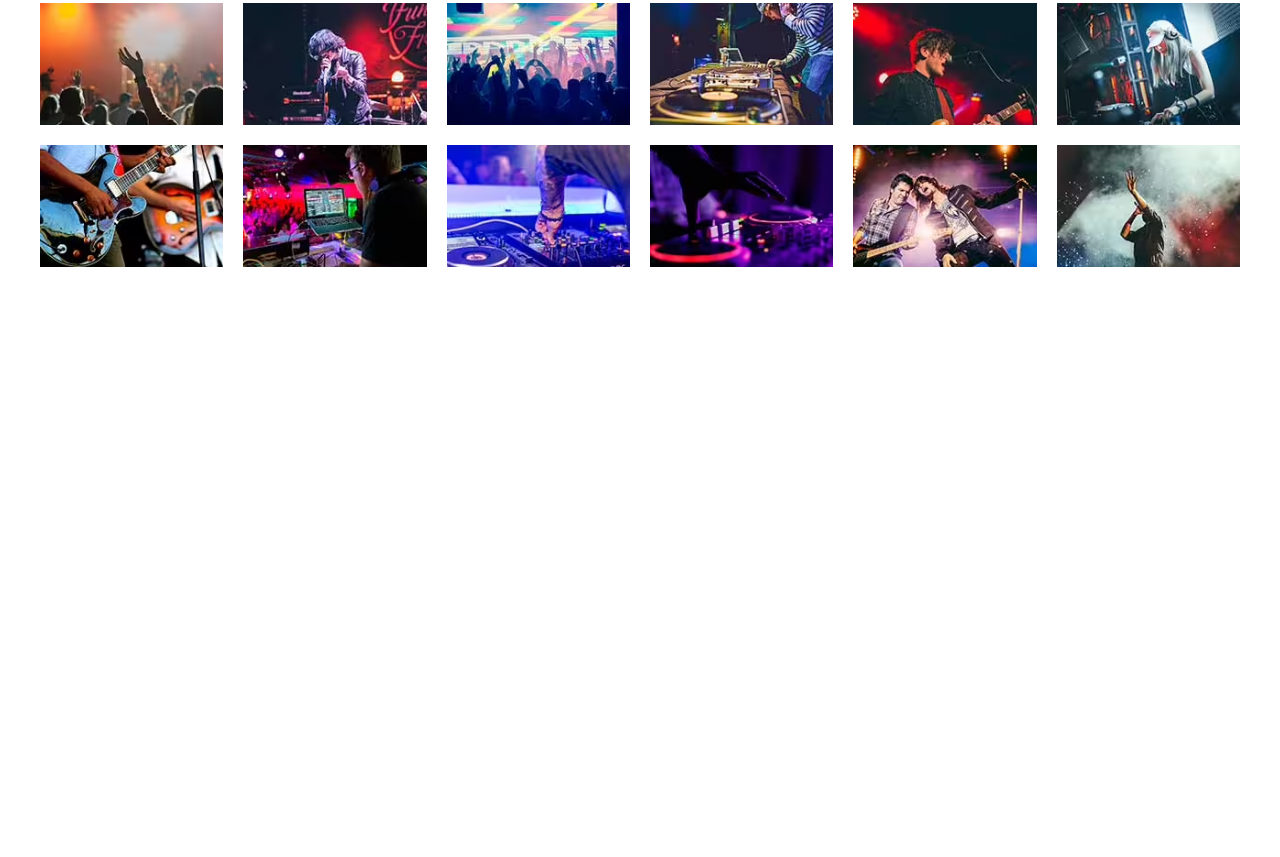
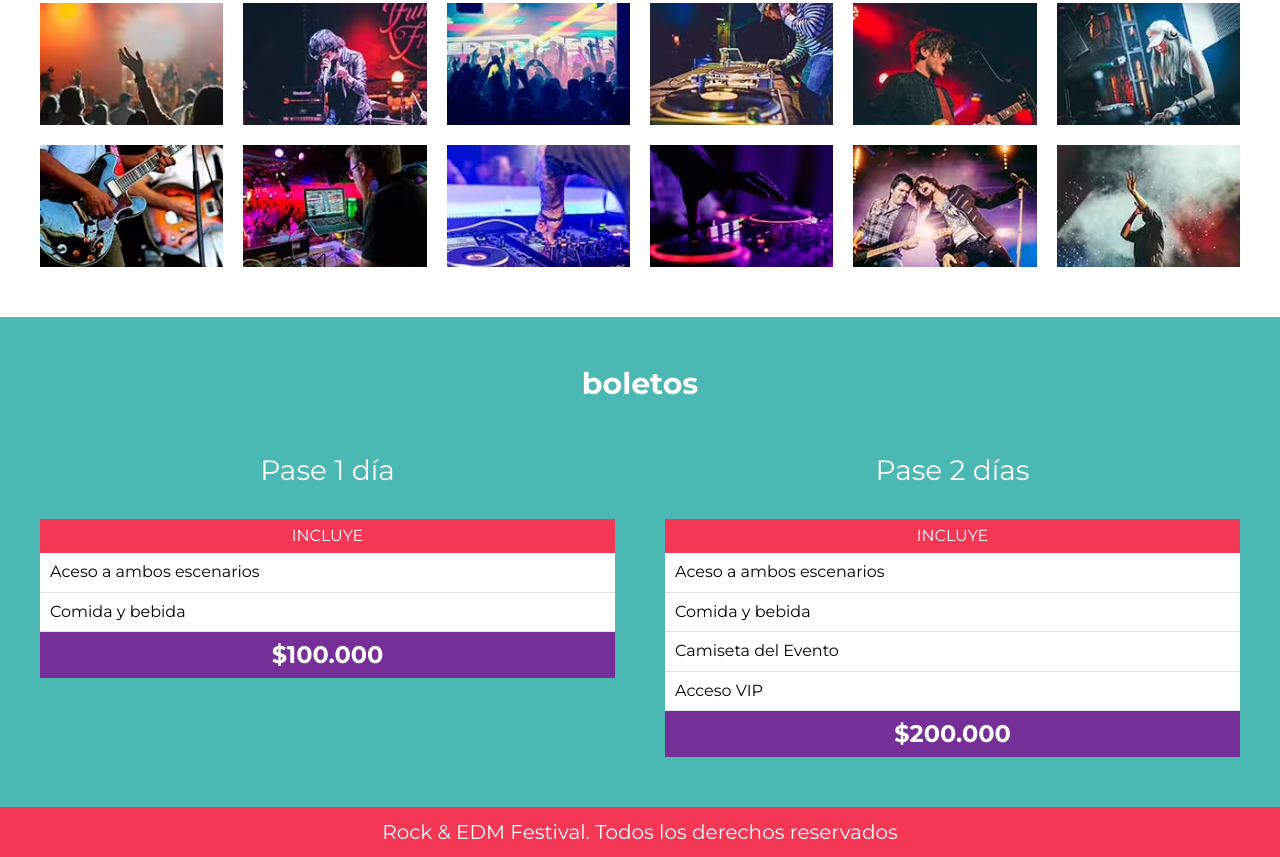
Before and after one commit to WilberBallesteros/FestivalMusica, a website: page index.html in a window 1280 px wide. Shown: the part 2976-3833 px from the top of the page. Before the commit the page ends 3293 px from the top, so only its background shows below. Drawn offline with Linux system fonts and the light colour scheme; files that its build step writes are made by us from their sources.

Commit message:
seccion boletos y footer termianados, efecto de smooth scroll y fijar la barra al scrollear

```diff
--- a/index.html
+++ b/index.html
@@ -16,9 +16,9 @@
             <h1>Rock & EDM Festival</h1>
 
             <nav class="navegacion-principal">
-                <a href="#">Line Up</a>
-                <a href="#">Galería</a>
-                <a href="#">Boletos</a>
+                <a href="#lineup">Line Up</a>
+                <a href="#galeria">Galería</a>
+                <a href="#boletos">Boletos</a>
             </nav>
         </div>
     </header>
@@ -52,7 +52,7 @@
         </div>
     </section>
 
-    <section class="lineup">
+    <section id="lineup" class="lineup">
         <h3>Line Up</h3>
 
         <p class="dia">Viernes 22</p>
@@ -168,13 +168,59 @@
         </div> <!--.escenarios-contenedor-->
     </section>
 
-   <section class="galeria contenedor">
+   <section id="galeria" class="galeria contenedor">
     <h3>Galería</h3>
 
-    <ul class="galeria-imagenes">
+    <ul class="galeria-imagenes"></ul>
+   </section>
 
-    </ul>
+   <section id="boletos" class="boletos bg-verde">
+        <h3>boletos</h3>
+
+        <div class="contenedor contenedor-boletos">
+            <div class="basico pase">
+                <p class="nombre-pase">Pase 1 día</p>
+                <header class="pase-header">
+                    <p>Incluye</p>
+                </header>
+                <div class="pase-body">
+                    <ul>
+                        <li>Aceso a ambos escenarios</li>
+                        <li>Comida y bebida</li>
+                    </ul>
+                </div>
+
+                <footer class="pase-footer">
+                    <p>$100.000</p>
+                </footer>
+            </div>
+
+
+            <div class="premium pase">
+                <p class="nombre-pase">Pase 2 días</p>
+                <header class="pase-header">
+                    <p>Incluye</p>
+                </header>
+                <div class="pase-body">
+                    <ul>
+                        <li>Aceso a ambos escenarios</li>
+                        <li>Comida y bebida</li>
+                        <li>Camiseta del Evento</li>
+                        <li>Acceso VIP</li>
+                    </ul>
+                </div>
+
+                <footer class="pase-footer">
+                    <p>$200.000</p>
+                </footer>
+            </div>
+        </div>
    </section>
+
+   <footer class="site-footer">
+    <p>Rock & EDM Festival. Todos los derechos reservados</p>
+   </footer>
+
 
    <script src="build/js/app.js"></script>
 
--- a/src/js/app.js
+++ b/src/js/app.js
@@ -3,9 +3,45 @@ document.addEventListener('DOMContentLoaded', function() {
 });
 
 function iniciarApp() {
+    navegacionFija();
     crearGaleria();
+    scrollNav();
 }
 
+function navegacionFija() {
+    const barra = document.querySelector('.header');
+    const sobreFestival = document.querySelector('.sobre-festival');
+    const body = document.querySelector('body');
+
+    window.addEventListener('scroll', function() {
+        //console.log(sobreFestival.getBoundingClientRect());
+
+        if (sobreFestival.getBoundingClientRect().top < 0) {
+            //console.log('ya pasamos el elemento');
+            barra.classList.add('fijo');
+            body.classList.add('body-scroll');
+        }   else {
+            //console.log('aun nonas');
+            barra.classList.remove('fijo');
+            body.classList.remove('body-scroll');
+        }
+    });
+}
+
+function scrollNav() {
+
+    const enlaces = document.querySelectorAll('.navegacion-principal a');
+    enlaces.forEach( enlace => {
+        enlace.addEventListener('click', function(e) {
+
+            e.preventDefault(); //prevenir la accion x defecto q va al instante al enlace
+
+            const seccionScroll = e.target.attributes.href.value; //target es a lo q le he dado click
+            const seccion = document.querySelector(seccionScroll);
+            seccion.scrollIntoView({ behavior: "smooth" }); //ir al enlace despacio y chidory
+        });
+    });
+}
 
 function crearGaleria() {
     const galeria = document.querySelector('.galeria-imagenes');
--- a/src/scss/base/_globales.scss
+++ b/src/scss/base/_globales.scss
@@ -11,8 +11,13 @@ body {
     font-family: v.$fuente_principal;
     font-size: 1.6rem;
 
+    //paraq no se vea el salto al dar scroll
     &.fijar-body {
         overflow: hidden; //no pueda dar scroll cuando muestre la imagen grande de la galeria
+    }
+    //para quitar o poner esta clase desde js al dar scroll
+    &.body-scroll {
+        padding-top: 8.6rem; //tiene q medir igual q la barra
     }
 }
 p {
--- a/src/scss/base/_variables.scss
+++ b/src/scss/base/_variables.scss
@@ -8,6 +8,7 @@ $amarillo: #FEF46D;
 $morado: #752F97;
 $negro: #000000;
 $blanco: #FFFFFF;
+$gris: #E1E1E1;
 
 //tamaños de medioa queries
 $telefono: 480px;
--- /dev/null
+++ b/src/scss/layout/_boletos.scss
@@ -0,0 +1,66 @@
+@use 'base/variables' as v;
+@use 'base/mixins' as m;
+
+.boletos {
+    padding: 5rem 0;
+
+    h3 {
+        text-align: center;
+        color: v.$blanco;
+        margin-bottom: 2rem
+    }
+
+    .contenedor-boletos {
+        @include m.tablet {
+            @include m.grid(2, 5rem);
+        }
+    }
+}
+
+.pase {
+
+    .nombre-pase {
+        text-align: center;
+        font-size: 2.8rem;
+        color: v.$blanco;
+    }
+
+    &-header,
+    &-footer {
+        padding: .5rem;
+
+        p {
+            text-align: center;
+            color: v.$blanco;
+            margin: 0;
+        }
+    }
+
+    &-header {  //toma la pase padre .pase y añade -header y queda_ .pase-header
+        background-color: v.$rosa;
+        p {
+            text-transform: uppercase;
+            font-size: 1.6rem;
+        }
+    }
+
+    &-body {
+        background-color: v.$blanco;
+        ul {
+            @include m.resetear-lista;
+            li, :nth-child(odd) {
+                background-color: v.$blanco;
+                padding: 1rem;
+                border-bottom: 1px solid v.$gris;
+            }
+        }
+    }
+
+    &-footer {
+        background-color: v.$morado;
+        p {
+            font-size: 2.4rem;
+            font-weight: 700;
+        }
+    }
+}
--- /dev/null
+++ b/src/scss/layout/_footer.scss
@@ -0,0 +1,11 @@
+@use 'base/variables' as v;
+
+.site-footer {
+    background-color: v.$rosa;
+    padding: 1rem;
+    p {
+        margin: 0;
+        text-align: center;
+        color: v.$blanco;
+    }
+}
--- a/src/scss/layout/_header.scss
+++ b/src/scss/layout/_header.scss
@@ -3,6 +3,18 @@
 
 .header {
     background-color: v.$verde;
+
+    //esta clase es cuando le damos scroll para ver el header en las otras secciones
+    @include m.tablet {
+        &.fijo {
+            left: 0;
+            top: 0;
+            position: fixed; //posicion fija
+            width: 100%;
+            box-shadow: .1rem .2rem .3rem #333;
+        }
+    }
+
 
     h1 {
         color: v.$blanco;
--- a/src/scss/layout/_index.scss
+++ b/src/scss/layout/_index.scss
@@ -3,3 +3,5 @@
 @forward 'festival';
 @forward 'lineup';
 @forward 'galeria';
+@forward 'boletos';
+@forward 'footer';
```
Also changed, not shown: build/css/app.css, build/js/app.js.
